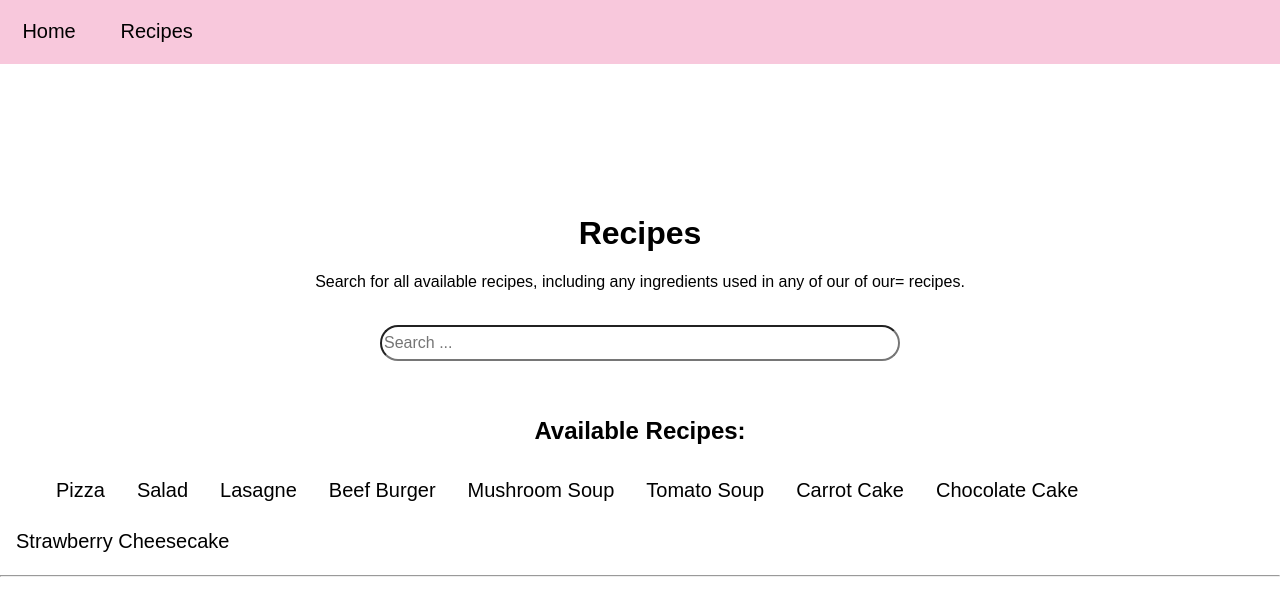
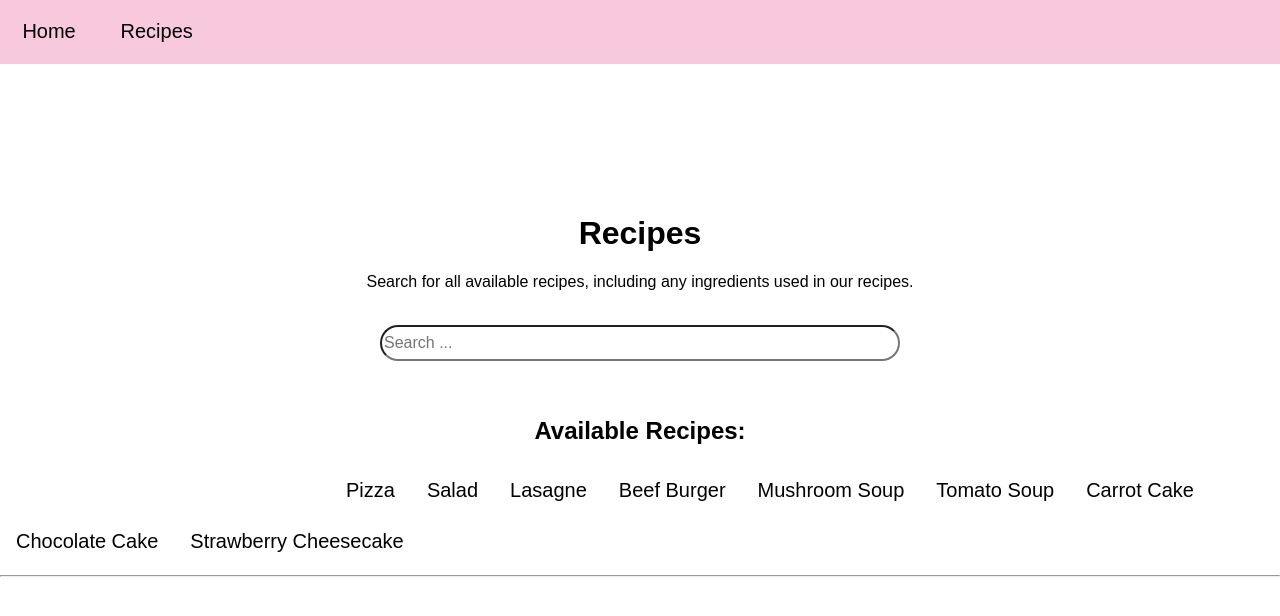
Before and after one commit to jonyward/fewd-cw, a React (Create React App) app: page /recipes in a window 1280 px wide. Shown: the top 616 px of the page. Built offline with nearby package versions, Linux system fonts and the light colour scheme.

Commit message:
FINAL styling changes lol

```diff
--- a/src/components/Search.js
+++ b/src/components/Search.js
@@ -19,7 +19,7 @@ function Search(params) {
             <div class="recipeHeader">
             <h1>Recipes</h1>
             </div>
-            <p class="submitP">Search for all available recipes, including any ingredients used in any of our of our= recipes.</p><br></br>
+            <p class="submitP">Search for all available recipes, including any ingredients used in our recipes.</p><br></br>
             <input
               className="form-control"
               type="text"
--- a/src/index.css
+++ b/src/index.css
@@ -86,6 +86,7 @@ nav li a {
 .recipeList {
   display: inline;
   width: 100%;
+  padding-left: 330px;
 }
 
 .recipeList  li {
```
Also changed, not shown: 1 other file (tests, documents, lock files or other folders).
